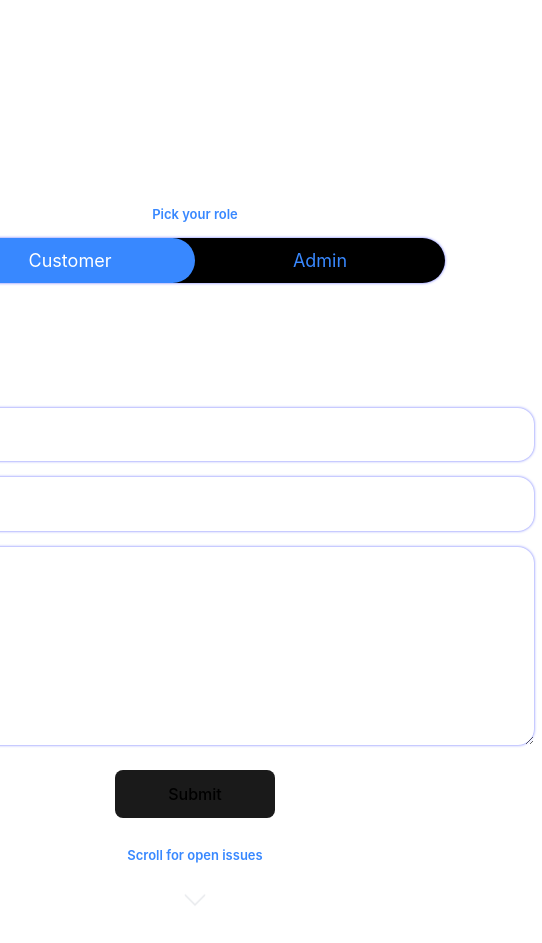
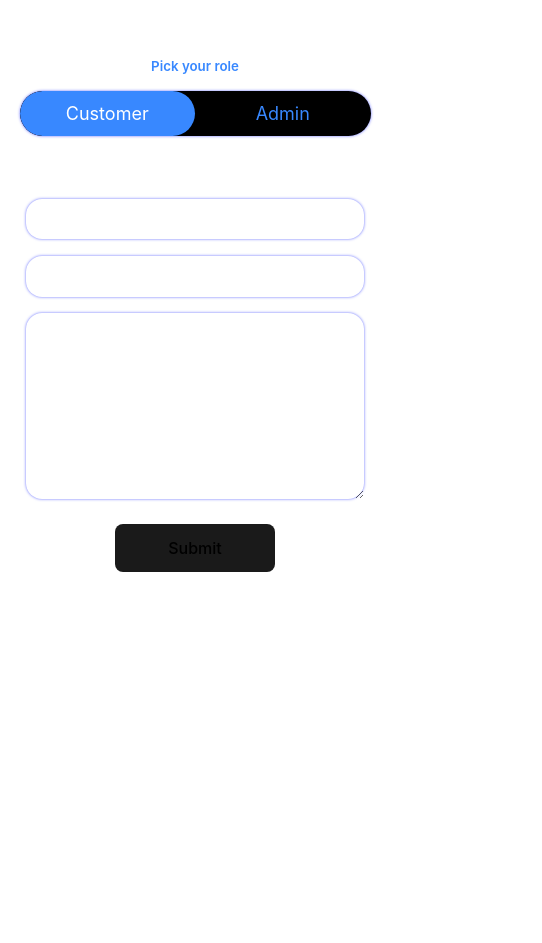
Before and after one commit to GarimaB06/Helpdesk, a React (Vite) app: page / in a window 390 px wide. Shown: the part 107-1050 px from the top of the page, 542 px wide, since content can reach past the window. After the commit the page ends 844 px from the top, so only its background shows below. Built offline with nearby package versions, Linux system fonts and the light colour scheme; no server answers.

Commit message:
Make customer view responsive

```diff
--- a/src/components/TicketSubmissionForm.tsx
+++ b/src/components/TicketSubmissionForm.tsx
@@ -102,8 +102,6 @@ const TicketSubmissionForm: React.FC<Props> = ({
 					</a>
 				</>
 			)}
-			<div className="scroll-for-more">Scroll for open issues</div>
-			<div className="scroll-down">{DOWN_SVG}</div>
 		</div>
 	);
 };
--- a/src/styles/App.scss
+++ b/src/styles/App.scss
@@ -1,3 +1,5 @@
+$layout-breakpoint-small: 725px;
+
 @import "variables";
 @import "mixins";
 @import "keyframes";
@@ -276,20 +278,62 @@
 	border-radius: 1rem;
 }
 
-.scroll-for-more {
-	margin: 1rem;
-	color: $text-blue;
-	font-size: small;
-	font-weight: 600;
+@media (max-width: $layout-breakpoint-small) {
+	.App {
+		margin: 0;
+		display: flex;
+		flex-direction: column;
+		align-items: center;
+		justify-content: center;
+	}
+
+	.title {
+		font-size: x-large;
+		width: 80vw;
+		text-align: center;
+	}
+
+	.subheading {
+		text-align: center;
+		font-size: large;
+		width: 80vw;
+		margin: 2vh 0;
+		padding: 0;
+	}
+
+	.text {
+		text-align: center;
+		margin-bottom: 2vh;
+		font-size: smaller;
+		width: 90vw;
+	}
+
+	.options-picker {
+		width: 90vw;
+	}
+
+	.login-input-feild,
+	.input-feild,
+	.text-area {
+		width: 80vw;
+		padding: 1.5vh;
+		margin: 1vh;
+	}
+
+	.list-container {
+		width: 100vw;
+		margin: 0;
+		&.admin-list {
+			margin-top: 11vh;
+		}
+	}
+
+	// .ticket-list .ticket .ticket-header .ticket-status {
+	// 	right: 1;
+	// }
+
+	.heading-wrapper .admin-panel-heading {
+		font-size: large;
+		width: 90vw;
+	}
 }
-
-.scroll-down {
-	transform: translateY(10px);
-	animation: bounce 2.5s infinite;
-	margin-top: 1.5rem;
-}
-
-.issues-feed {
-	padding-bottom: 4rem;
-	margin-bottom: 5rem;
-}
```
